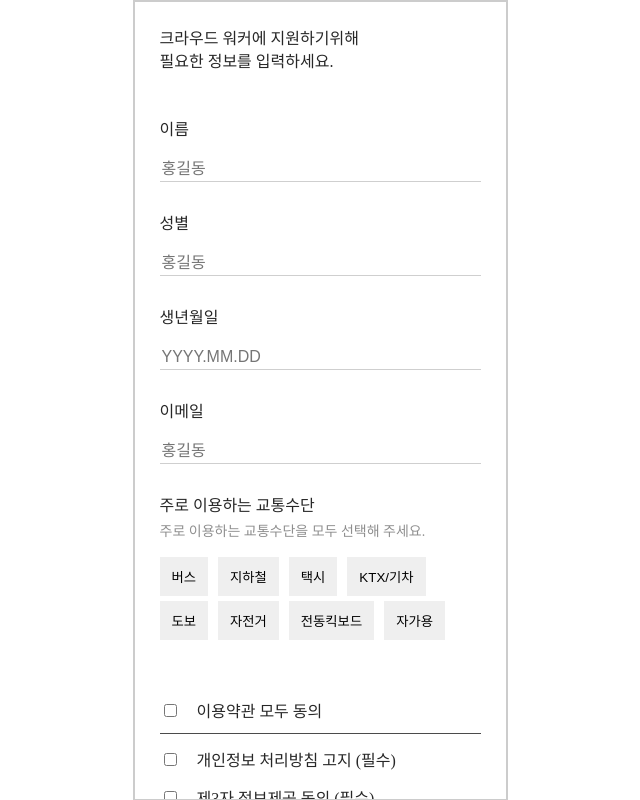
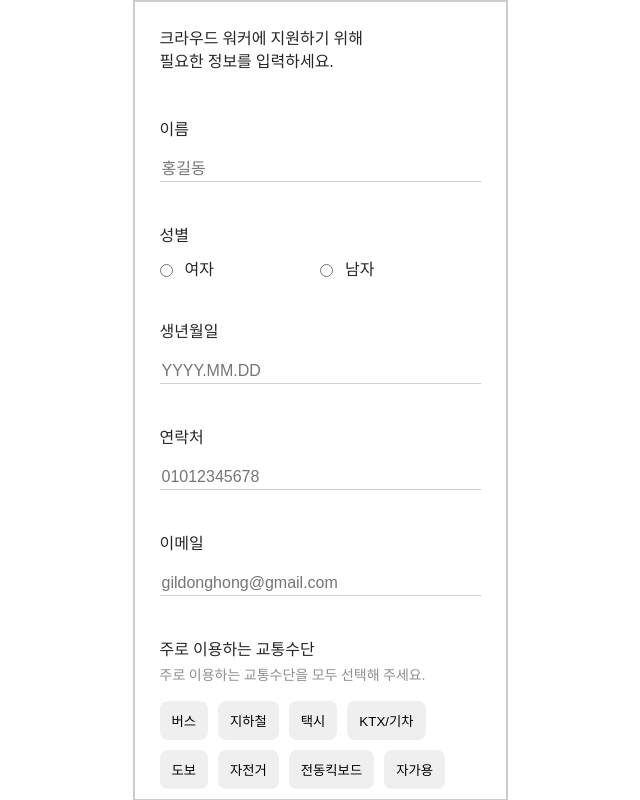
Before and after one commit to wanted-group-4/wanted-group-4-snplab, a React (Create React App) app: page /user in a window 1280 px wide. Shown: the whole page, without its empty margins (320-960 px from the left). Built offline with nearby package versions, Linux system fonts and the light colour scheme.

Commit message:
feat: 폼 이벤트 핸들러 부착

```diff
--- a/src/pages/User.tsx
+++ b/src/pages/User.tsx
@@ -1,7 +1,9 @@
-import React from 'react';
+import React, { useState, useRef } from 'react';
 import styled from 'styled-components';
 
-export default function User() {
+import { IField } from '@src/types/models/form';
+import { checkValid } from '@src/utils/checkValid';
+
 const transportList = [
   '버스',
   '지하철',
@@ -12,33 +14,163 @@ export default function User() {
   '전동킥보드',
   '자가용',
 ];
+const fields = [
+  'round',
+  'name',
+  'gender',
+  'birth',
+  'region',
+  'phone',
+  'email',
+  'transportation',
+  'win',
+];
+
+interface ITerms {
+  terms: HTMLInputElement | null;
+  term1: HTMLInputElement | null;
+  term2: HTMLInputElement | null;
+}
+
+export default function User() {
+  const termsAllRef = useRef<HTMLInputElement>(null);
+  const term1Ref = useRef<HTMLInputElement>(null);
+  const term2Ref = useRef<HTMLInputElement>(null);
+  const [status, setStatus] = useState({
+    name: { message: '', done: false, value: '' },
+    gender: { message: '', done: false, value: '' },
+    birth: { message: '', done: false, value: '' },
+    region: { message: '', done: false, value: '' },
+    phone: { message: '', done: false, value: '' },
+    email: { message: '', done: false, value: '' },
+    transportation: { message: '', done: false, value: '' },
+    terms: { message: '', done: false, value: '' },
+  });
+  const handleBlur = event => {
+    const field = event.target as IField;
+    if (field.nodeName !== 'INPUT') return;
+    try {
+      const fieldResult = checkValid(field);
+      setStatus(prev => ({
+        ...prev,
+        [field.name]: {
+          ...[field.name],
+          message: fieldResult.message,
+          done: true,
+          value: field.value,
+        },
+      }));
+    } catch (error) {
+      const fieldError = error as Error;
+      setStatus(prev => ({
+        ...prev,
+        [field.name]: { ...[field.name], message: fieldError.message },
+      }));
+      field.focus();
+    }
+  };
+  const handleBirth = (event: React.KeyboardEvent<HTMLInputElement>) => {
+    if (event.key === 'Backspace') return;
+    if (event.target.value.length === 4 || event.target.value.length === 7) {
+      event.target.value += '.';
+    }
+  };
+  const handlePhone = (event: React.KeyboardEvent<HTMLInputElement>) => {
+    if (event.key === 'Backspace') return;
+    if (event.target.value.length === 3 || event.target.value.length === 8) {
+      event.target.value += '-';
+    }
+  };
+  const handleTransportation = (event: React.MouseEvent<HTMLButtonElement>) => {
+    const target = event.target as HTMLElement;
+    target.classList.toggle('selected');
+  };
+  const handleTerms = (event: React.MouseEvent<HTMLInputElement>) => {
+    if (!termsAllRef.current) return;
+    if (termsAllRef.current.checked) {
+      if (term1Ref.current) term1Ref.current.checked = true;
+      if (term2Ref.current) term2Ref.current.checked = true;
+    } else {
+      if (term1Ref.current) term1Ref.current.checked = false;
+      if (term2Ref.current) term2Ref.current.checked = false;
+    }
+  };
+  const handleSubmit = (event: React.FormEvent) => {
+    event.preventDefault();
+    // post 요청으로 서버에 저장하기
+    if (!Object.values(status).every(state => state.done)) return;
+    setStatus(prev => ({ ...prev, round: 1, win: false }));
+  };
 
   return (
     <UserContainer>
       <UserWrap>
         <Header>
           <h2>
-            크라우드 워커에 지원하기위해 <br />
+            크라우드 워커에 지원하기 위해
+            <br />
             필요한 정보를 입력하세요.
           </h2>
         </Header>
-        <Form>
-          <InfoWrap>
+        <Form onSubmit={handleSubmit}>
+          <InfoWrap onBlur={handleBlur}>
             <Label>
               <span>이름</span>
-              <input type="text" required placeholder="홍길동" />
+              <input type="text" name="name" placeholder="홍길동" />
+              <Message className={status?.name?.done ? 'done' : 'yet'}>
+                {status?.name?.message}
+              </Message>
             </Label>
             <Label>
               <span>성별</span>
-              <input type="text" required placeholder="홍길동" />
+              <GenderWrap>
+                <label>
+                  <input type="radio" name="gender" />
+                  여자
+                </label>
+                <label>
+                  <input type="radio" name="gender" />
+                  남자
+                </label>
+              </GenderWrap>
+              <Message className={status?.gender?.done ? 'done' : 'yet'}>
+                {status?.gender?.message}
+              </Message>
             </Label>
             <Label>
               <span>생년월일</span>
-              <input type="text" required placeholder="YYYY.MM.DD" />
+              <input
+                type="text"
+                name="birth"
+                placeholder="YYYY.MM.DD"
+                onKeyUp={handleBirth}
+              />
+              <Message className={status?.birth?.done ? 'done' : 'yet'}>
+                {status?.birth?.message}
+              </Message>
+            </Label>
+            <Label>
+              <span>연락처</span>
+              <input
+                type="text"
+                name="phone"
+                placeholder="01012345678"
+                onKeyUp={handlePhone}
+              />
+              <Message className={status?.phone?.done ? 'done' : 'yet'}>
+                {status?.phone?.message}
+              </Message>
             </Label>
             <Label>
               <span>이메일</span>
-              <input type="email" required placeholder="홍길동" />
+              <input
+                type="text"
+                name="email"
+                placeholder="gildonghong@gmail.com"
+              />
+              <Message className={status?.email?.done ? 'done' : 'yet'}>
+                {status?.email?.message}
+              </Message>
             </Label>
           </InfoWrap>
           <TransportWrap>
@@ -48,29 +180,46 @@ export default function User() {
             </TitleWrap>
             <ButtonWrap>
               {transportList.map((transport, index) => (
-                <button key={index}>{transport}</button>
+                <button
+                  key={index}
+                  name={transport}
+                  onClick={handleTransportation}
+                >
+                  {transport}
+                </button>
               ))}
             </ButtonWrap>
+            <Message className={status?.transportation?.done ? 'done' : 'yet'}>
+              {status?.transportation?.message}
+            </Message>
           </TransportWrap>
           <TermsWrap>
             <AgreementAll>
               <label>
-                <input type="checkbox" required />
+                <input
+                  type="checkbox"
+                  name="terms"
+                  onClick={handleTerms}
+                  ref={termsAllRef}
+                />
                 <span>이용약관 모두 동의</span>
               </label>
             </AgreementAll>
             <AgreementRequired>
               <label>
-                <input type="checkbox" required />
+                <input type="checkbox" name="term1" ref={term1Ref} />
                 <span>개인정보 처리방침 고지 (필수)</span>
               </label>
             </AgreementRequired>
             <AgreementRequired>
               <label>
-                <input type="checkbox" required />
+                <input type="checkbox" name="term2" ref={term2Ref} />
                 <span>제3자 정보제공 동의 (필수)</span>
               </label>
             </AgreementRequired>
+            <Message className={status?.terms?.done ? 'done' : 'yet'}>
+              {status?.terms?.message}
+            </Message>
           </TermsWrap>
           <SubmitWrap>
             <button type="submit">지원하기</button>
@@ -128,7 +277,7 @@ const Label = styled.label`
   display: flex;
   flex-direction: column;
   justify-content: flex-start;
-  span {
+  span:first-child {
     font-weight: 500;
     font-size: 16px;
     line-height: 23px;
@@ -141,6 +290,18 @@ const Label = styled.label`
   }
 `;
 
+const GenderWrap = styled.div`
+  display: flex;
+  label {
+    width: 50%;
+    display: flex;
+    align-items: center;
+    input {
+      margin: 0 12px 0 0;
+    }
+  }
+`;
+
 const TransportWrap = styled.div`
   display: flex;
   flex-direction: column;
@@ -150,10 +311,16 @@ const TransportWrap = styled.div`
 const ButtonWrap = styled.div`
   display: flex;
   flex-wrap: wrap;
-  gap: 5px 10px;
+  gap: 10px;
   margin-bottom: 35px;
   button {
     padding: 10px 12px;
+    border-radius: 8px;
+    &.selected {
+      font-weight: bold;
+      color: #fff;
+      background-color: #4e4e4e;
+    }
   }
 `;
 
@@ -207,3 +374,14 @@ const SubmitWrap = styled.div`
     height: 50px;
   }
 `;
+
+const Message = styled.span`
+  padding-top: 12px;
+  font-size: 12px;
+  &.done {
+    color: green;
+  }
+  &.yet {
+    color: red;
+  }
+`;
```
Also changed, not shown: src/types/models/form.ts (+10 -1 lines). Lines whose indentation alone changed are shown as unchanged.
